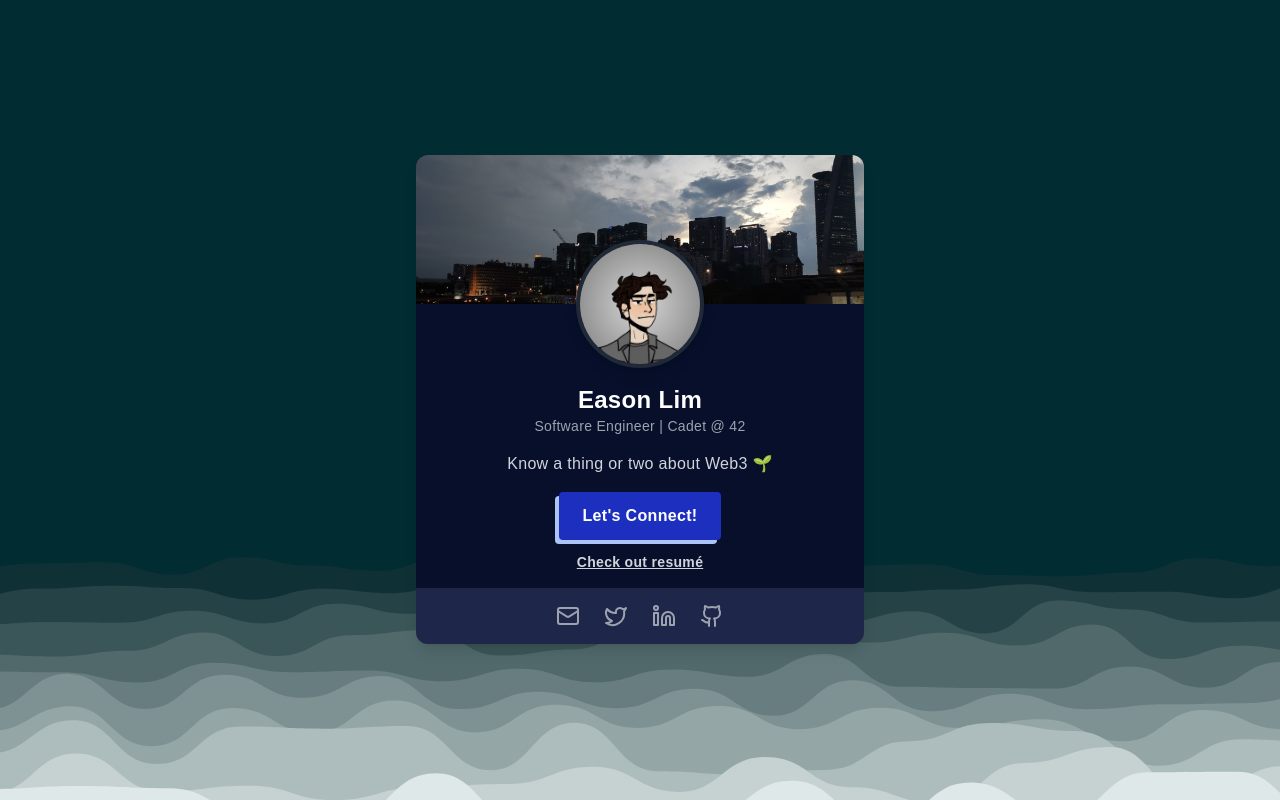
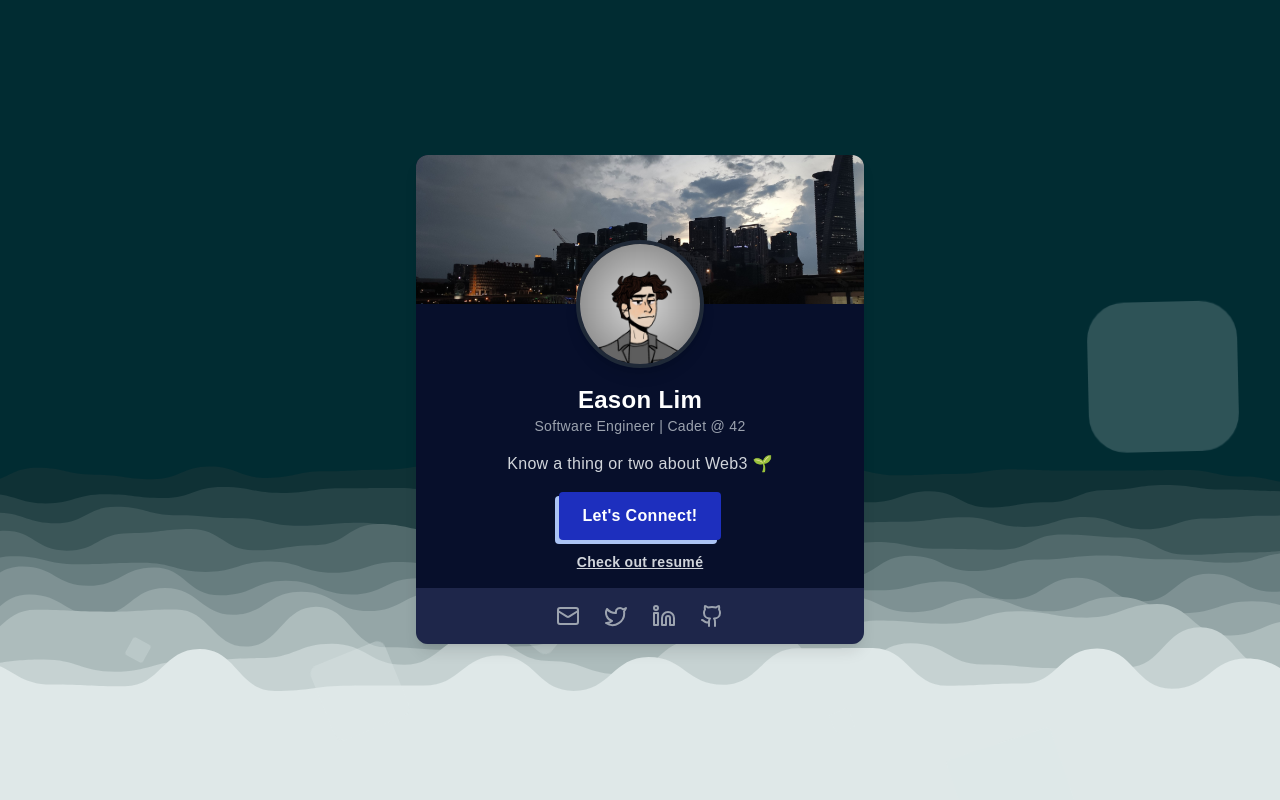
Before and after one commit to eesuhn/eesuhn, a Next.js app: page / in a window 1280 px wide. Built offline with nearby package versions, Linux system fonts and the light colour scheme.

Commit message:
Updated background

```diff
--- a/src/app/globals.css
+++ b/src/app/globals.css
@@ -77,3 +77,113 @@ body {
     @apply bg-background text-foreground;
   }
 }
+
+.circles{
+    position: absolute;
+    top: 0;
+    left: 0;
+    width: 100%;
+    height: 100%;
+    overflow: hidden;
+}
+
+.circles li{
+    position: absolute;
+    display: block;
+    list-style: none;
+    width: 20px;
+    height: 20px;
+    background: rgba(223, 232, 232, 0.4);
+    animation: animate 25s linear infinite;
+    bottom: -150px;
+}
+
+.circles li:nth-child(1){
+    left: 25%;
+    width: 80px;
+    height: 80px;
+    animation-delay: 0s;
+}
+
+
+.circles li:nth-child(2){
+    left: 10%;
+    width: 20px;
+    height: 20px;
+    animation-delay: 2s;
+    animation-duration: 12s;
+}
+
+.circles li:nth-child(3){
+    left: 70%;
+    width: 20px;
+    height: 20px;
+    animation-delay: 4s;
+}
+
+.circles li:nth-child(4){
+    left: 40%;
+    width: 60px;
+    height: 60px;
+    animation-delay: 0s;
+    animation-duration: 18s;
+}
+
+.circles li:nth-child(5){
+    left: 65%;
+    width: 20px;
+    height: 20px;
+    animation-delay: 0s;
+}
+
+.circles li:nth-child(6){
+    left: 75%;
+    width: 110px;
+    height: 110px;
+    animation-delay: 3s;
+}
+
+.circles li:nth-child(7){
+    left: 35%;
+    width: 150px;
+    height: 150px;
+    animation-delay: 7s;
+}
+
+.circles li:nth-child(8){
+    left: 50%;
+    width: 25px;
+    height: 25px;
+    animation-delay: 15s;
+    animation-duration: 45s;
+}
+
+.circles li:nth-child(9){
+    left: 20%;
+    width: 15px;
+    height: 15px;
+    animation-delay: 2s;
+    animation-duration: 35s;
+}
+
+.circles li:nth-child(10){
+    left: 85%;
+    width: 150px;
+    height: 150px;
+    animation-delay: 0s;
+    animation-duration: 11s;
+}
+
+@keyframes animate {
+    0%{
+        transform: translateY(0) rotate(0deg);
+        opacity: 1;
+        border-radius: 0;
+    }
+
+    100%{
+        transform: translateY(-1000px) rotate(720deg);
+        opacity: 0;
+        border-radius: 50%;
+    }
+}
--- a/src/components/Background.tsx
+++ b/src/components/Background.tsx
@@ -13,10 +13,22 @@ const Background: React.FC<BackgroundProps> = ({ children }) => {
 
   return (
     <div
-      className="flex min-h-screen items-center justify-center bg-auto bg-repeat p-4"
+      className="flex min-h-screen items-center justify-center bg-cover bg-center bg-no-repeat"
       style={{ backgroundImage: `url(${basePath}/background.svg)` }}
     >
       {children}
+      <ul className="circles">
+          <li></li>
+          <li></li>
+          <li></li>
+          <li></li>
+          <li></li>
+          <li></li>
+          <li></li>
+          <li></li>
+          <li></li>
+          <li></li>
+      </ul>
     </div>
   );
 };
--- a/src/components/ProfileCard.tsx
+++ b/src/components/ProfileCard.tsx
@@ -18,19 +18,19 @@ const ProfileCard = () => {
     : "";
 
   return (
-    <div className="w-full max-w-md">
+    <div className="z-10 w-full max-w-md">
       <Tilt
         className="h-full w-full transition-all"
         perspective={3000}
         scale={1.02}
         gyroscope={true}
-        trackOnWindow={true}
         glareEnable={true}
         glarePosition="all"
         glareMaxOpacity={0.2}
         glareBorderRadius="12px"
-        tiltMaxAngleX={15}
-        tiltMaxAngleY={15}
+        tiltReverse={true}
+        tiltMaxAngleX={10}
+        tiltMaxAngleY={10}
       >
         <div className="transform overflow-hidden rounded-xl bg-[#070F2B] shadow-lg transition-all duration-300 ease-in-out">
           <div className="relative">
```
